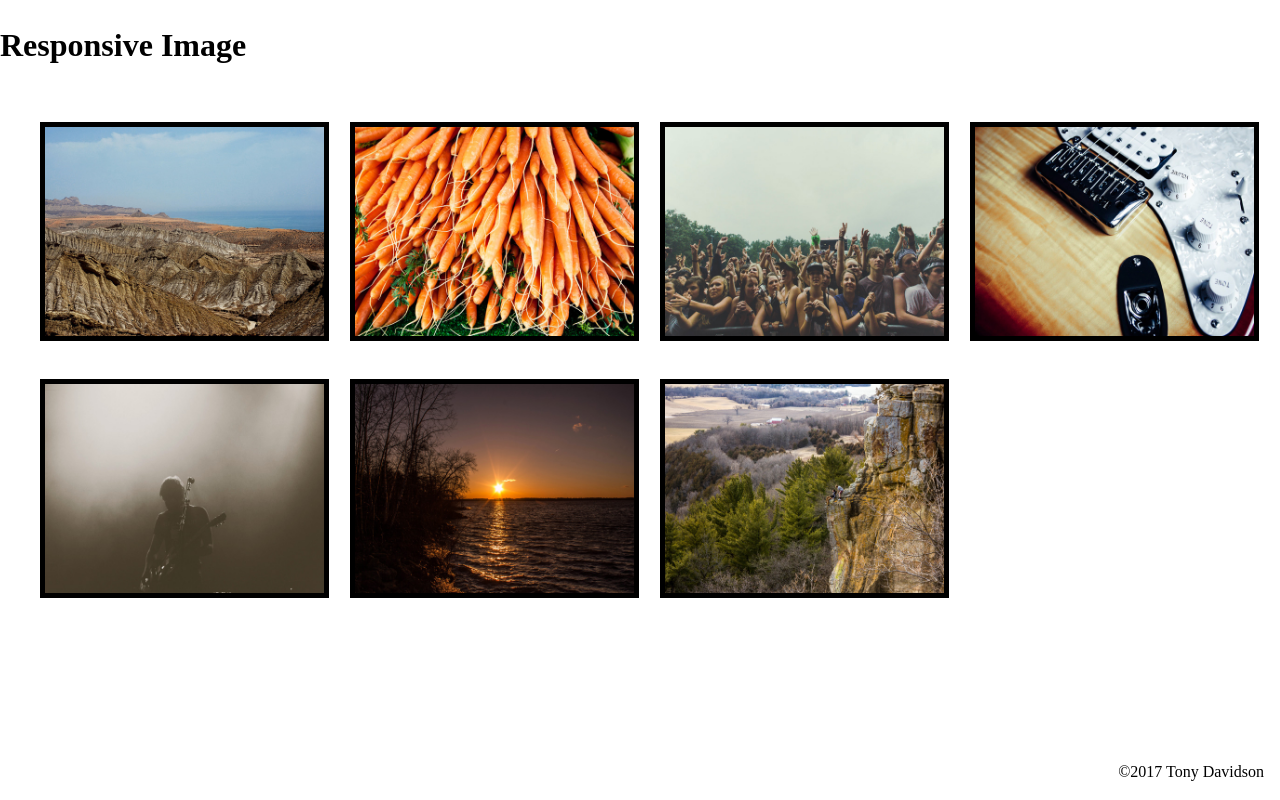
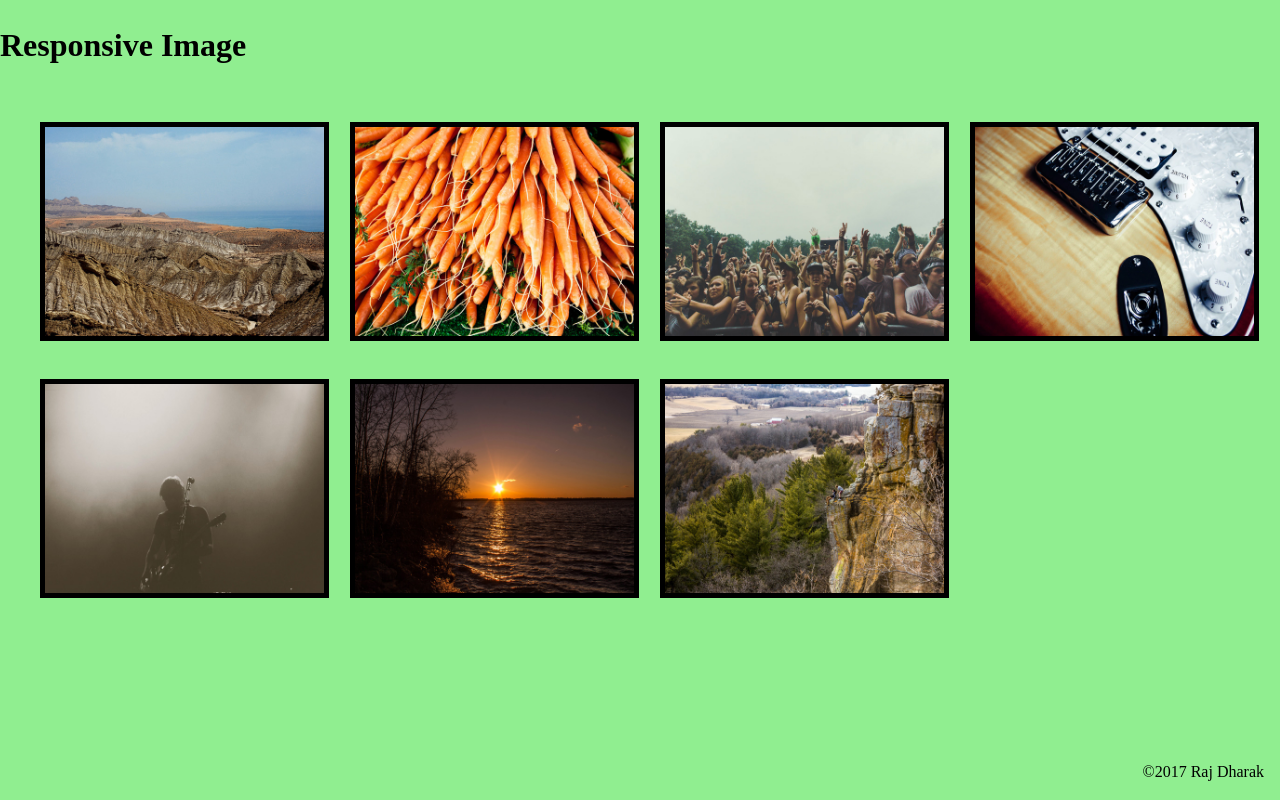
Before and after one commit to raj00008/responsive-images, a plain HTML site: page index.html in a window 1280 px wide. Drawn offline with Linux system fonts and the light colour scheme.

Commit message:
finalcommit

```diff
--- a/CSS/main.css
+++ b/CSS/main.css
@@ -3,6 +3,7 @@ body{
 	margin: 0;
 	box-sizing: border-box;
 	line-height: 1.5;
+    background-color:  #EB8921;
 }
 footer{
     position:absolute;
@@ -37,6 +38,9 @@ img:hover{
 	li{
 		width: 50%;
 	}
+    body{
+        background-color: #7ec0ee;
+    }
     img:hover{
 /*  transform:rotate(360deg);*/
    transform:scale(1.2);
@@ -52,6 +56,9 @@ img:hover{
 	li{
 		width: 25%;
 	}
+        body{
+        background-color: #90EE90;
+    }
         img:hover{
 /*  transform:rotate(360deg);*/
 /*   transform:scale(1.2);*/
--- a/index.html
+++ b/index.html
@@ -102,7 +102,7 @@ Fahim Akhter - https://500px.com/fahimakhter
 
     <footer>
 
-        <p>&copy;<time datetime="2017">2017</time> Tony Davidson</p>
+        <p>&copy;<time datetime="2017">2017</time> Raj Dharak</p>
 
     </footer>
 </body>
```
